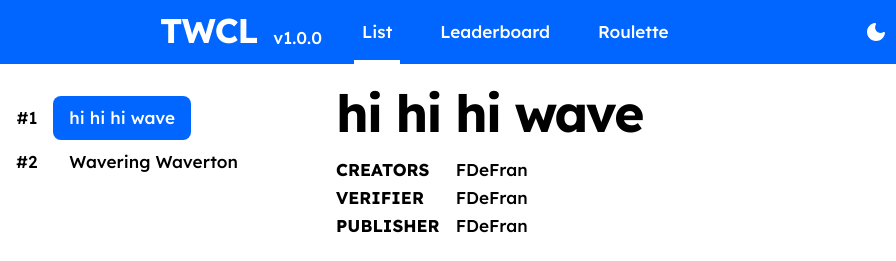
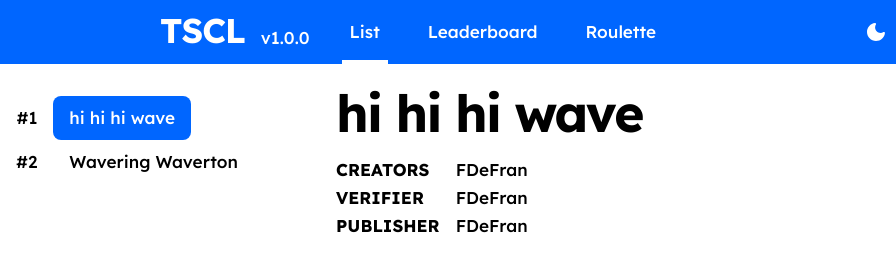
Before and after one commit to Theorangeamongus/The-Ship-Challenge-List, a plain HTML site: page index.html in a window 1280 px wide. Shown: the top 261 px of the page, 0-896 px from the left. Drawn offline with nearby package versions, Linux system fonts and the light colour scheme.

Commit message:
Update index.html

```diff
--- a/index.html
+++ b/index.html
@@ -3,7 +3,7 @@
     <head>
         <meta charset="UTF-8" />
         <meta name="viewport" content="width=1024" />
-        <title>The Wave Challenge List</title>
+        <title>The Ship Challenge List</title>
 
         <!-- Replace your server icon by uploading an image file named "list_icon.png"-->
         <link rel="icon" href="/list_icon.png" />
@@ -37,7 +37,7 @@
     <body id="app">
         <header :class="{ dark: store.dark }">
             <div class="logo">
-                <h2>TWCL</h2>
+                <h2>TSCL</h2>
                 <p>v1.0.0</p>
             </div>
             <nav class="nav">
```
